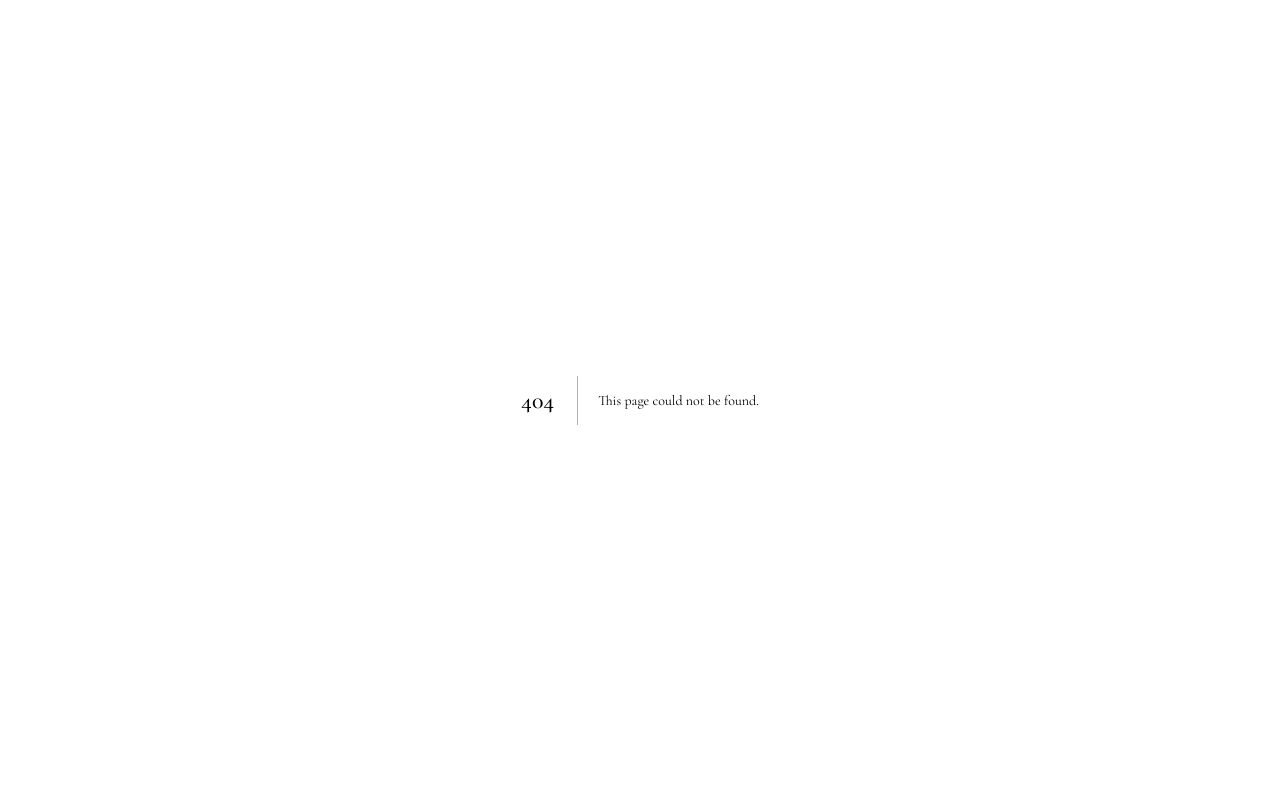
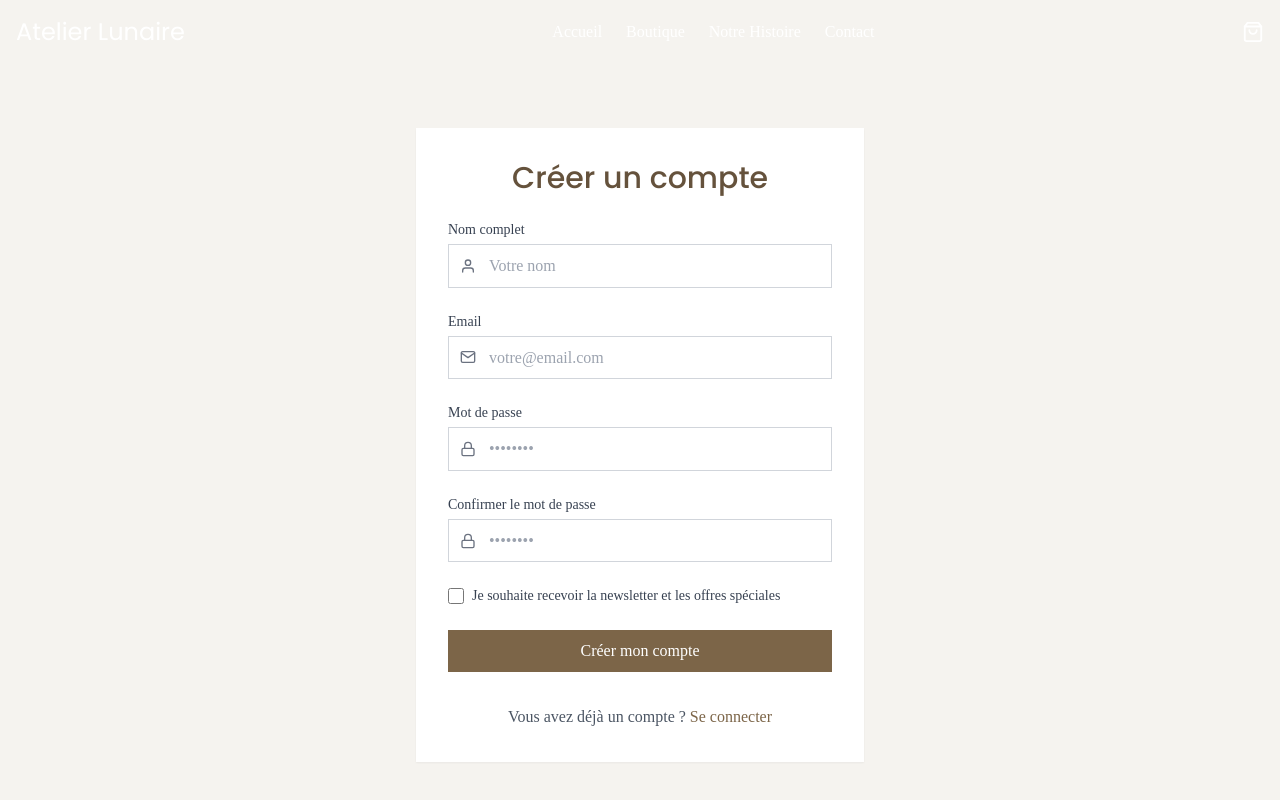
Before and after one commit to growthly-maker/atelier-lunaire-site, a Next.js app: page /auth/inscription in a window 1280 px wide. Before the commit this address had no page. Shown: the top 800 px of the page. Built offline with nearby package versions, Linux system fonts and the light colour scheme.

Commit message:
Ajout de la page d'inscription

```diff
--- /dev/null
+++ b/pages/auth/inscription.js
@@ -0,0 +1,238 @@
+import { useState } from 'react';
+import { signIn } from 'next-auth/react';
+import { useRouter } from 'next/router';
+import Head from 'next/head';
+import Link from 'next/link';
+import { useForm } from 'react-hook-form';
+import { zodResolver } from '@hookform/resolvers/zod';
+import * as z from 'zod';
+import { FiUser, FiMail, FiLock, FiAlertCircle, FiCheck } from 'react-icons/fi';
+
+import Header from '../../components/Header';
+import Footer from '../../components/Footer';
+
+// Schéma de validation avec Zod
+const registerSchema = z.object({
+  name: z.string().min(2, 'Le nom doit contenir au moins 2 caractères'),
+  email: z.string().email('Email invalide'),
+  password: z.string().min(8, 'Le mot de passe doit contenir au moins 8 caractères'),
+  confirmPassword: z.string().min(8, 'Le mot de passe doit contenir au moins 8 caractères'),
+  newsletter: z.boolean().optional(),
+}).refine((data) => data.password === data.confirmPassword, {
+  message: "Les mots de passe ne correspondent pas",
+  path: ["confirmPassword"],
+});
+
+export default function Register() {
+  const router = useRouter();
+  const [loading, setLoading] = useState(false);
+  const [error, setError] = useState('');
+  const [success, setSuccess] = useState(false);
+
+  const { register, handleSubmit, formState: { errors } } = useForm({
+    resolver: zodResolver(registerSchema),
+    defaultValues: {
+      name: '',
+      email: '',
+      password: '',
+      confirmPassword: '',
+      newsletter: false,
+    }
+  });
+
+  // Gestion de la soumission du formulaire
+  const onSubmit = async (data) => {
+    setLoading(true);
+    setError('');
+
+    try {
+      // Appel API pour créer un compte
+      const response = await fetch('/api/auth/register', {
+        method: 'POST',
+        headers: {
+          'Content-Type': 'application/json',
+        },
+        body: JSON.stringify({
+          name: data.name,
+          email: data.email,
+          password: data.password,
+          newsletterSubscribed: data.newsletter
+        }),
+      });
+
+      const result = await response.json();
+
+      if (!response.ok) {
+        throw new Error(result.message || 'Une erreur s\'est produite lors de l\'inscription');
+      }
+
+      setSuccess(true);
+
+      // Connecter l'utilisateur automatiquement
+      await signIn('credentials', {
+        redirect: false,
+        email: data.email,
+        password: data.password,
+      });
+
+      // Rediriger vers la page compte après un court délai
+      setTimeout(() => {
+        router.push('/compte');
+      }, 1500);
+
+    } catch (e) {
+      setError(e.message);
+      console.error(e);
+    } finally {
+      setLoading(false);
+    }
+  };
+
+  return (
+    <div className="min-h-screen bg-beige-100">
+      <Head>
+        <title>Créer un compte | Atelier Lunaire</title>
+        <meta name="description" content="Créez votre compte Atelier Lunaire pour accéder à vos commandes et informations personnelles." />
+      </Head>
+
+      <Header />
+
+      <main className="pt-32 pb-20 px-4">
+        <div className="max-w-md mx-auto bg-white p-8 shadow-sm">
+          <h1 className="text-3xl font-serif text-primary-700 mb-6 text-center">Créer un compte</h1>
+
+          {error && (
+            <div className="mb-6 p-4 bg-red-50 border border-red-200 text-red-700 rounded-sm flex items-start">
+              <FiAlertCircle className="flex-shrink-0 mt-0.5 mr-2" />
+              <span>{error}</span>
+            </div>
+          )}
+
+          {success && (
+            <div className="mb-6 p-4 bg-green-50 border border-green-200 text-green-700 rounded-sm flex items-start">
+              <FiCheck className="flex-shrink-0 mt-0.5 mr-2" />
+              <span>Votre compte a été créé avec succès ! Vous allez être redirigé...</span>
+            </div>
+          )}
+
+          <form onSubmit={handleSubmit(onSubmit)} className="space-y-6">
+            <div>
+              <label htmlFor="name" className="block text-sm font-medium text-gray-700 mb-1">
+                Nom complet
+              </label>
+              <div className="relative">
+                <div className="absolute inset-y-0 left-0 pl-3 flex items-center pointer-events-none text-gray-500">
+                  <FiUser />
+                </div>
+                <input
+                  id="name"
+                  type="text"
+                  {...register('name')}
+                  className={`block w-full pl-10 py-2 border ${errors.name ? 'border-red-300' : 'border-gray-300'} focus:ring-primary-500 focus:border-primary-500`}
+                  placeholder="Votre nom"
+                />
+              </div>
+              {errors.name && (
+                <p className="mt-1 text-sm text-red-600">{errors.name.message}</p>
+              )}
+            </div>
+
+            <div>
+              <label htmlFor="email" className="block text-sm font-medium text-gray-700 mb-1">
+                Email
+              </label>
+              <div className="relative">
+                <div className="absolute inset-y-0 left-0 pl-3 flex items-center pointer-events-none text-gray-500">
+                  <FiMail />
+                </div>
+                <input
+                  id="email"
+                  type="email"
+                  {...register('email')}
+                  className={`block w-full pl-10 py-2 border ${errors.email ? 'border-red-300' : 'border-gray-300'} focus:ring-primary-500 focus:border-primary-500`}
+                  placeholder="votre@email.com"
+                />
+              </div>
+              {errors.email && (
+                <p className="mt-1 text-sm text-red-600">{errors.email.message}</p>
+              )}
+            </div>
+
+            <div>
+              <label htmlFor="password" className="block text-sm font-medium text-gray-700 mb-1">
+                Mot de passe
+              </label>
+              <div className="relative">
+                <div className="absolute inset-y-0 left-0 pl-3 flex items-center pointer-events-none text-gray-500">
+                  <FiLock />
+                </div>
+                <input
+                  id="password"
+                  type="password"
+                  {...register('password')}
+                  className={`block w-full pl-10 py-2 border ${errors.password ? 'border-red-300' : 'border-gray-300'} focus:ring-primary-500 focus:border-primary-500`}
+                  placeholder="••••••••"
+                />
+              </div>
+              {errors.password && (
+                <p className="mt-1 text-sm text-red-600">{errors.password.message}</p>
+              )}
+            </div>
+
+            <div>
+              <label htmlFor="confirmPassword" className="block text-sm font-medium text-gray-700 mb-1">
+                Confirmer le mot de passe
+              </label>
+              <div className="relative">
+                <div className="absolute inset-y-0 left-0 pl-3 flex items-center pointer-events-none text-gray-500">
+                  <FiLock />
+                </div>
+                <input
+                  id="confirmPassword"
+                  type="password"
+                  {...register('confirmPassword')}
+                  className={`block w-full pl-10 py-2 border ${errors.confirmPassword ? 'border-red-300' : 'border-gray-300'} focus:ring-primary-500 focus:border-primary-500`}
+                  placeholder="••••••••"
+                />
+              </div>
+              {errors.confirmPassword && (
+                <p className="mt-1 text-sm text-red-600">{errors.confirmPassword.message}</p>
+              )}
+            </div>
+
+            <div className="flex items-center">
+              <input
+                id="newsletter"
+                type="checkbox"
+                {...register('newsletter')}
+                className="h-4 w-4 text-primary-600 focus:ring-primary-500 border-gray-300 rounded"
+              />
+              <label htmlFor="newsletter" className="ml-2 block text-sm text-gray-700">
+                Je souhaite recevoir la newsletter et les offres spéciales
+              </label>
+            </div>
+
+            <button
+              type="submit"
+              disabled={loading}
+              className={`w-full py-2 px-4 text-white ${loading ? 'bg-primary-400' : 'bg-primary-600 hover:bg-primary-700'} transition-colors duration-300`}
+            >
+              {loading ? 'Création en cours...' : 'Créer mon compte'}
+            </button>
+          </form>
+
+          <div className="mt-8 text-center">
+            <p className="text-gray-600">
+              Vous avez déjà un compte ?{' '}
+              <Link href="/auth/connexion" className="text-primary-600 hover:text-primary-700 font-medium">
+                Se connecter
+              </Link>
+            </p>
+          </div>
+        </div>
+      </main>
+
+      <Footer />
+    </div>
+  );
+}
```
